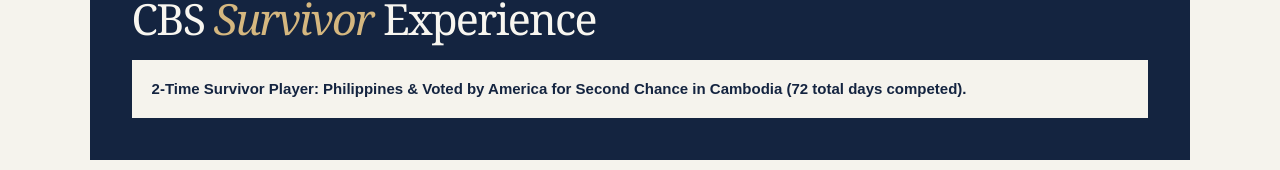
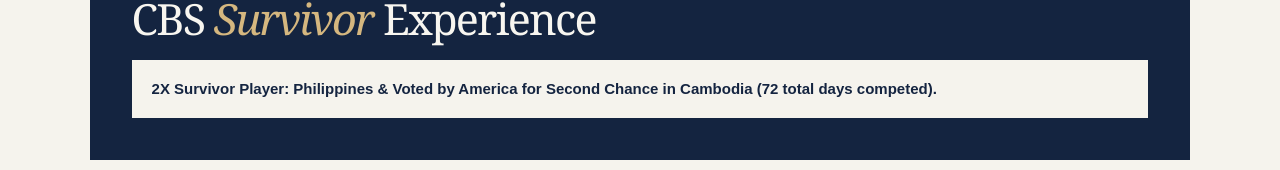
Before and after one commit to Abi-Maria/abi-maria, a Next.js app: page / in a window 1280 px wide. Shown: the part 1045-1215 px from the top of the page. Built offline with nearby package versions, Linux system fonts and the light colour scheme.

Commit message:
feat: update survivor player description for clarity
Refined player's experience title for better readability

V0-Chat-Id: ctUHF39njkA

```diff
--- a/components/personal-card.tsx
+++ b/components/personal-card.tsx
@@ -67,7 +67,7 @@ export function PersonalCard() {
         <span className="survivor-label">FEATURED EXPERIENCE</span>
         <h2 id="survivor-title">CBS <em>Survivor</em> Experience</h2>
         <p className="survivor-banner">
-          <strong>2-Time Survivor Player: Philippines &amp; Voted by America for Second Chance in Cambodia (72 total days competed).</strong>
+          <strong>2X Survivor Player: Philippines &amp; Voted by America for Second Chance in Cambodia (72 total days competed).</strong>
         </p>
       </section>
 
```
